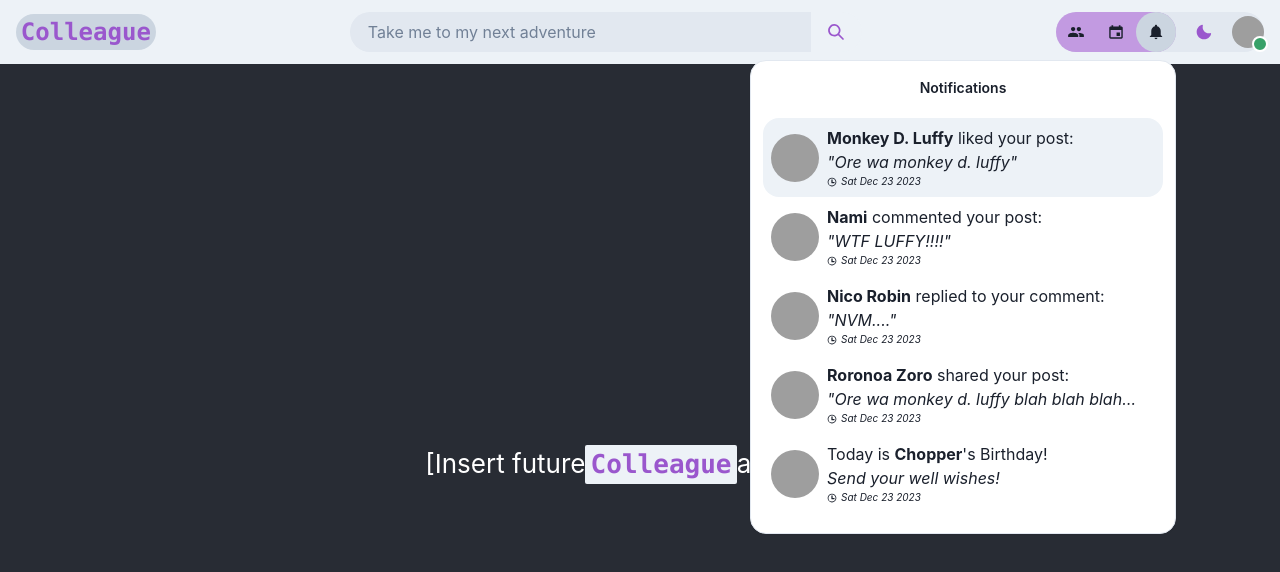
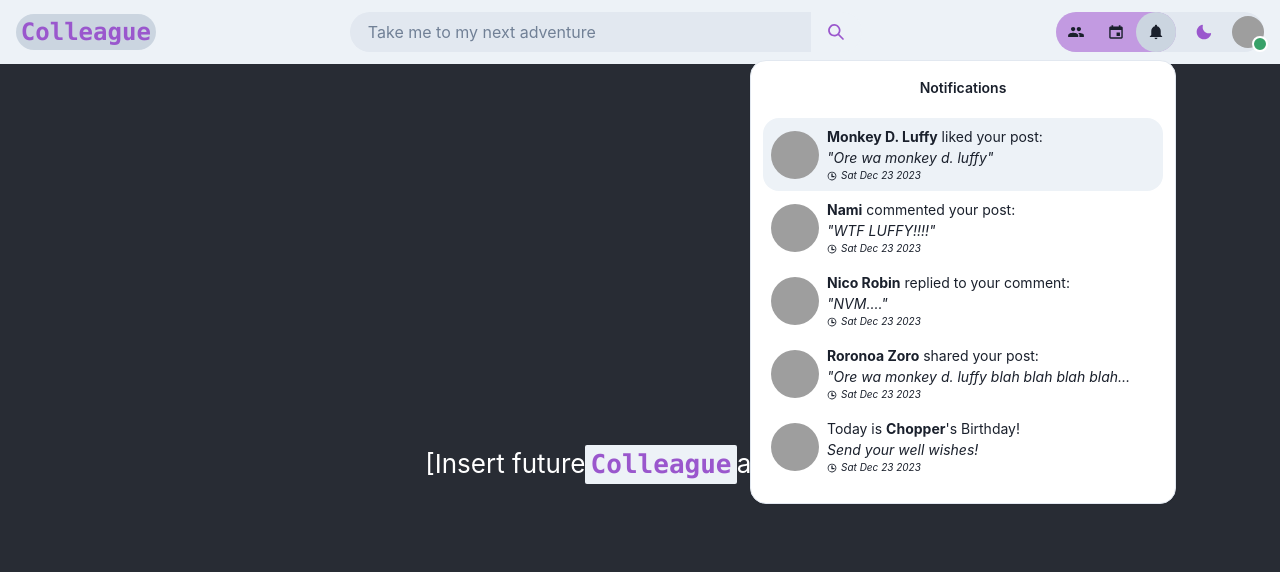
Before and after one commit to ColleagueApp/colleague, a React (Create React App) app in the folder client/: page / in a window 1280 px wide. Both pictures are taken after a click on the button 1155 px from the left and 32 px from the top of the page. Shown: the top 572 px of the page. Built offline with nearby package versions, Linux system fonts and the light colour scheme; grey boxes are pictures that could not be loaded.

Commit message:
Refactor: Organize NavigationBar component folder - Prepare for documentation in future commits.

```diff
--- a/client/src/components/NavigationBar/NavigationBar.tsx
+++ b/client/src/components/NavigationBar/NavigationBar.tsx
@@ -6,6 +6,7 @@ import {
   Flex,
   HStack,
   IconButton,
+  Link,
   useColorMode,
   useColorModeValue,
 } from "@chakra-ui/react";
@@ -26,6 +27,7 @@ export default function NavBar(): ReactElement {
     <Box bg={useColorModeValue("gray.100", "gray.900")} px={4}>
       <Flex h={16} alignItems="center" justifyContent="space-between">
         <Box>
+          <Link href="/">
             <Code
               rounded="full"
               bg={useColorModeValue("gray.300", "gray.800")}
@@ -35,6 +37,7 @@ export default function NavBar(): ReactElement {
             >
               Colleague
             </Code>
+          </Link>
           {/* TODO: Replace Code Snippet with Logo */}
         </Box>
         <SearchBar />
--- a/client/src/components/NavigationBar/ProfileMenu.tsx
+++ b/client/src/components/NavigationBar/ProfileMenu.tsx
@@ -47,7 +47,7 @@ export default function ProfileMenu({
           <AvatarBadge boxSize="1.25em" bg="green.500" />
         </Avatar>
       </MenuButton>
-      <MenuList>
+      <MenuList rounded="2xl">
         {/* TODO: Connect Profile section with AuthContexts */}
         <Flex direction="column" justifyContent="center" m={3}>
           <VStack>
--- a/client/src/components/NavigationBar/SectionMenus/NotificationCard.tsx
+++ b/client/src/components/NavigationBar/SectionMenus/NotificationCard/NotificationCard.tsx
@@ -17,7 +17,7 @@ import {
   isCommentReplyPostContent,
   isPostContent,
   type NavNotification,
-} from "./NotificationMenuTypes";
+} from "./NotificationCardTypes";
 
 // postMessage
 interface PostMessageProps {
@@ -51,7 +51,7 @@ function PostMessage({ userName, content }: PostMessageProps): ReactElement {
     message = `"${content.comment}"`;
   }
   return (
-    <Text noOfLines={2}>
+    <Text fontSize="sm" noOfLines={2}>
       <Text as="b">{userName}</Text>
       {action}
       <Text as="cite" noOfLines={1}>
@@ -60,13 +60,14 @@ function PostMessage({ userName, content }: PostMessageProps): ReactElement {
     </Text>
   );
 }
+
 // Birthday Message
 interface BirthdayMessageProps {
   userName: string;
 }
 function BirthdayMessage({ userName }: BirthdayMessageProps): ReactElement {
   return (
-    <Text noOfLines={2}>
+    <Text fontSize="sm" noOfLines={2}>
       Today is <Text as="b">{userName}</Text>&apos;s Birthday!
       <Text as="cite" noOfLines={1}>
         Send your well wishes!
--- a/client/src/components/NavigationBar/SectionMenus/NotificationsMenu.tsx
+++ b/client/src/components/NavigationBar/SectionMenus/NotificationsMenu.tsx
@@ -2,8 +2,8 @@ import React, { type ReactElement } from "react";
 import { IoMdNotifications } from "react-icons/io";
 import { Flex } from "@chakra-ui/react";
 import SectionMenu from "./SectionMenu";
-import NotificationCard from "./NotificationCard";
-import { type NavNotification } from "./NotificationMenuTypes";
+import NotificationCard from "./NotificationCard/NotificationCard";
+import { type NavNotification } from "./NotificationCard/NotificationCardTypes";
 
 const TestNotification: NavNotification[] = [
   {
```
Also changed, not shown: client/src/components/NavigationBar/SectionMenus/NotificationCard/NotificationCardTypes.ts (renamed from client/src/components/NavigationBar/SectionMenus/NotificationMenuTypes.ts). Lines whose indentation alone changed are shown as unchanged.
